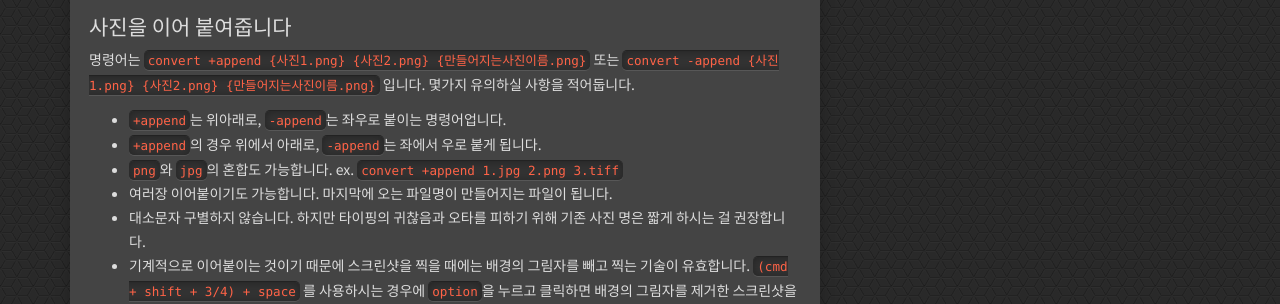
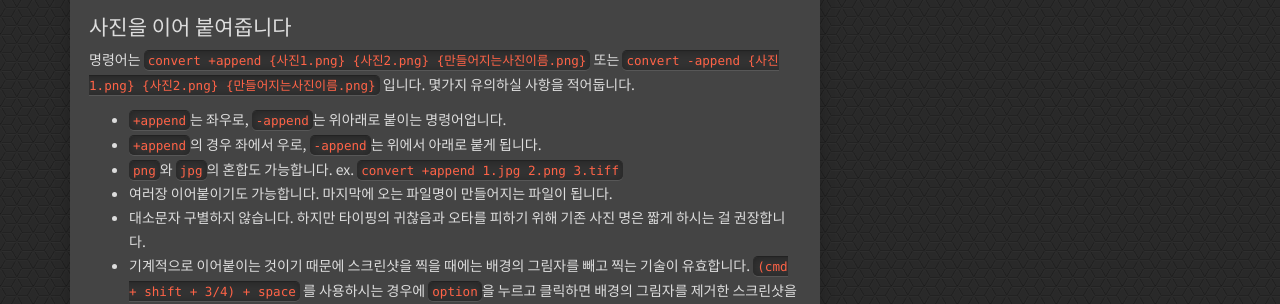
Before and after one commit to Canorus/canorus.github.io, a Jekyll site: the page built from _posts/2016-05-21-imagemagick.md, in a window 1280 px wide and 900 px high, scrolled down 1578 px. Shown: the part 151-455 px from the top of the window. Built offline with Jekyll 4.4.1, drawn with Linux system fonts in a browser that asks for light colours.

```diff
--- a/_posts/2016-05-21-imagemagick.md
+++ b/_posts/2016-05-21-imagemagick.md
@@ -29,8 +29,8 @@ published: true
 
 명령어는 `convert +append {사진1.png} {사진2.png} {만들어지는사진이름.png}` 또는 `convert -append {사진1.png} {사진2.png} {만들어지는사진이름.png}` 입니다. 몇가지 유의하실 사항을 적어둡니다.
 
-- `+append`는 위아래로, `-append`는 좌우로 붙이는 명령어업니다.
-- `+append`의 경우 위에서 아래로, `-append`는 좌에서 우로 붙게 됩니다.
+- `+append`는 좌우로, `-append`는 위아래로 붙이는 명령어업니다.
+- `+append`의 경우 좌에서 우로, `-append`는 위에서 아래로 붙게 됩니다.
 - `png`와 `jpg`의 혼합도 가능합니다. ex. `convert +append 1.jpg 2.png 3.tiff`
 - 여러장 이어붙이기도 가능합니다. 마지막에 오는 파일명이 만들어지는 파일이 됩니다.
 - 대소문자 구별하지 않습니다. 하지만 타이핑의 귀찮음과 오타를 피하기 위해 기존 사진 명은 짧게 하시는 걸 권장합니다.
```
